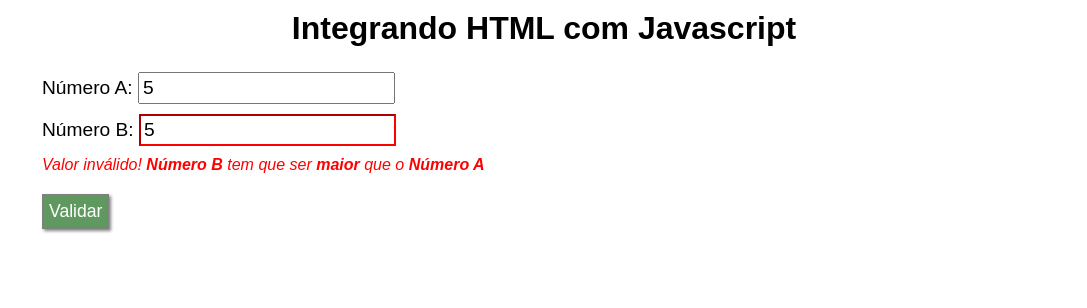
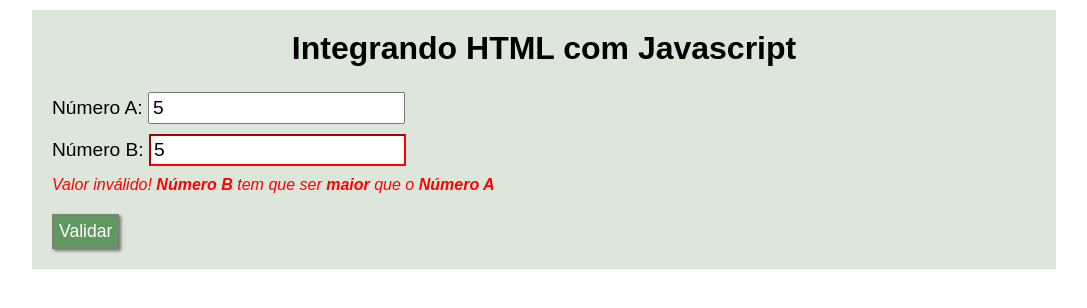
Before and after one commit to german-fros/curso_ebac_frontend, a plain HTML site: page Modulo 7/index.html in a window 1280 px wide. Both pictures are taken after typing "5", "5" into the empty fields and a click on the button "Validar". Shown: the whole page, without its empty margins (96-1183 px from the left). Drawn offline with Linux system fonts and the light colour scheme.

Commit message:
Erro corrigido

```diff
--- a/Modulo 7/script.js
+++ b/Modulo 7/script.js
@@ -1,13 +1,15 @@
-const natxt = document.getElementById('natxt')
-const nbtxt = document.getElementById('nbtxt')
-const form = document.getElementById('form')
-const ok = document.getElementById('ok')
-const erro = document.getElementById('erro')
 
 form.addEventListener('submit', function(e){
     e.preventDefault()
 
-    if (nbtxt.value <= natxt.value) {
+    const natxt = document.getElementById('natxt')
+    const nbtxt = document.getElementById('nbtxt')
+    const nro_a = Number(natxt.value)
+    const nro_b = Number(nbtxt.value)
+    const ok = document.getElementById('ok')
+    const erro = document.getElementById('erro')
+
+    if (nro_b <= nro_a) {
         const msgErro = document.createElement('p')
 
         ok.innerHTML = ''
@@ -23,7 +25,7 @@ form.addEventListener('submit', function(e){
 
         ok.innerHTML = ''
 
-        msgOk.innerHTML = 'Perfeito! <strong>Número B</strong> é <strong>maior</strong> que <strong>Número A</strong>'
+        msgOk.innerHTML = `Perfeito! <strong>${nro_b}</strong> é <strong>maior</strong> que <strong>${nro_a}!</strong>`
         ok.appendChild(msgOk)
 
         ok.classList.add('ok')
--- a/Modulo 7/style.css
+++ b/Modulo 7/style.css
@@ -5,11 +5,16 @@
     font-family: Arial, Helvetica, sans-serif;
 }
 
+body {
+    padding: 10px;
+}
+
 #container {
     position: relative;
     width: 80vw;
     margin: auto;
-    padding: 10px;
+    padding: 20px;
+    background-color: rgb(221, 230, 218);
 }
 
 h1 {
```
